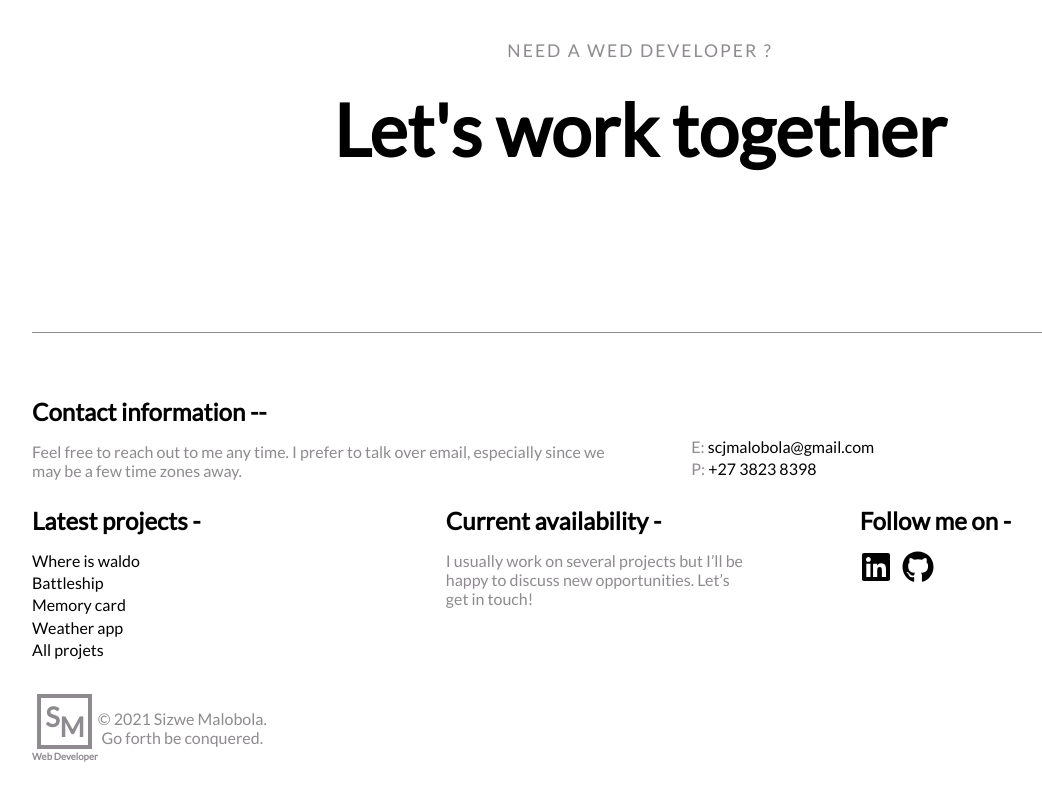
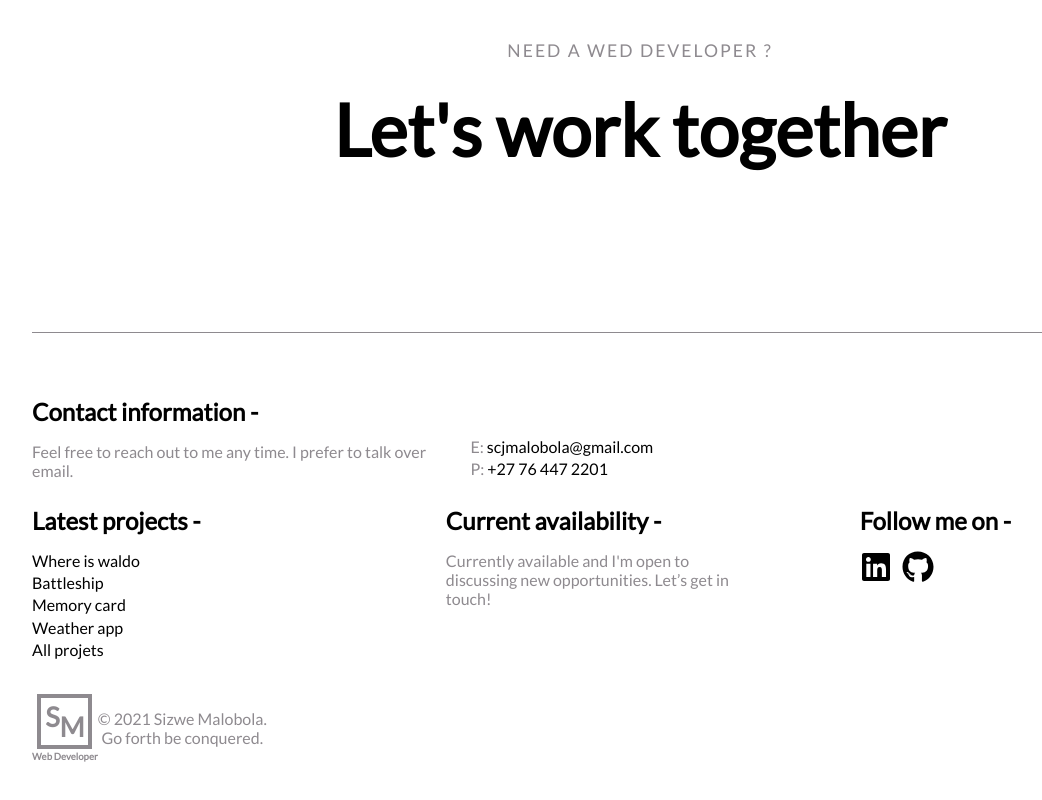
Before and after one commit to SizweMalobola/Portfolio_site, a React (Create React App) app: page / in a window 1280 px wide. Shown: the part 3868-4668 px from the top of the page, without its empty margins (0-1042 px from the left). Built offline with nearby package versions, Linux system fonts and the light colour scheme.

Commit message:
personalized footer

```diff
--- a/src/components/Footer.js
+++ b/src/components/Footer.js
@@ -9,10 +9,10 @@ function Footer() {
       <div className={styles["footer-top"]}>
         <div className={styles["contact-info"]}>
           <div>
-            <h3>Contact information --</h3>
+            <h3>Contact information -</h3>
             <p>
               Feel free to reach out to me any time. I prefer to talk over
-              email, especially since we may be a few time zones away.
+              email.
             </p>
           </div>
           <div>
@@ -20,7 +20,7 @@ function Footer() {
               E: <span>scjmalobola@gmail.com</span>
             </p>
             <p>
-              P: <span>+27 3823 8398</span>
+              P: <span>+27 76 447 2201</span>
             </p>
           </div>
         </div>
@@ -35,8 +35,8 @@ function Footer() {
         <div className={styles["current-availability"]}>
           <h3>Current availability -</h3>
           <p>
-            I usually work on several projects but I’ll be happy to discuss new
-            opportunities. Let’s get in touch!
+            Currently available and I'm open to discussing new opportunities.
+            Let’s get in touch!
           </p>
         </div>
         <div className={styles["social-media"]}>
```
